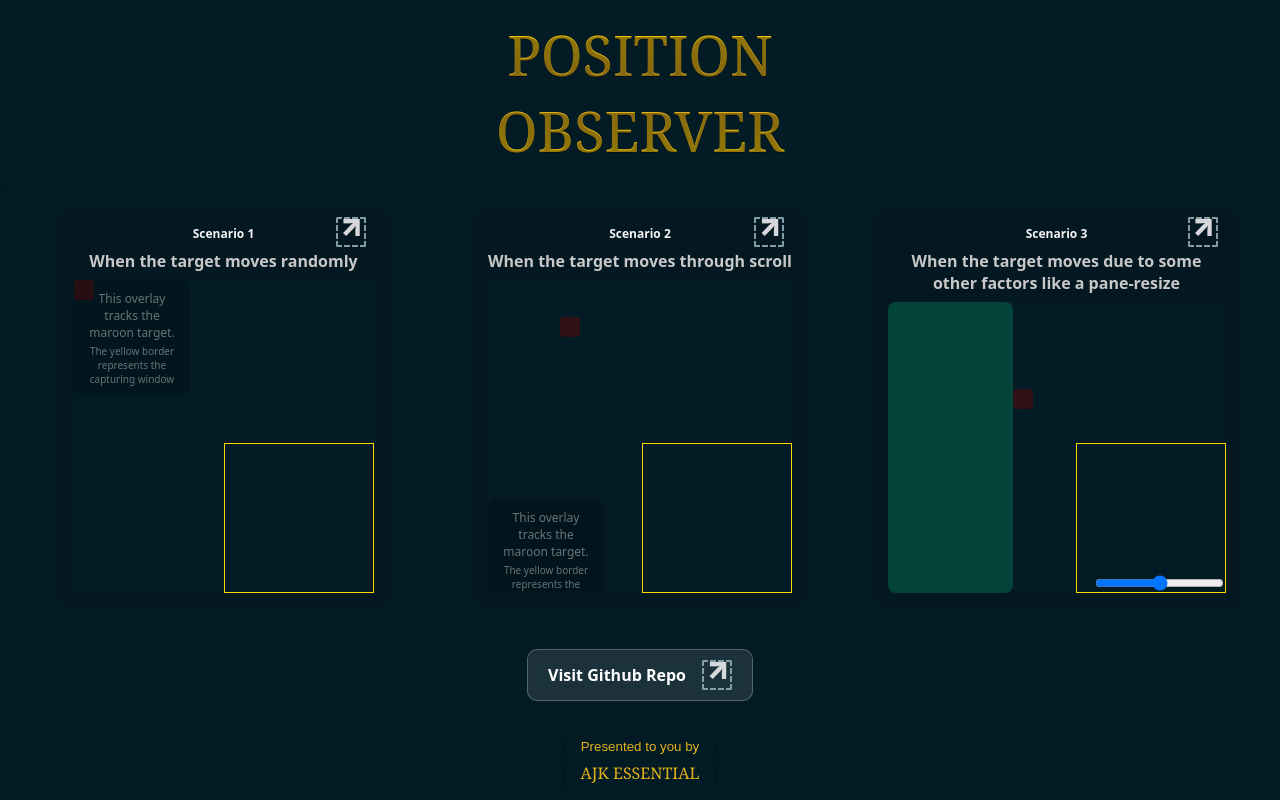
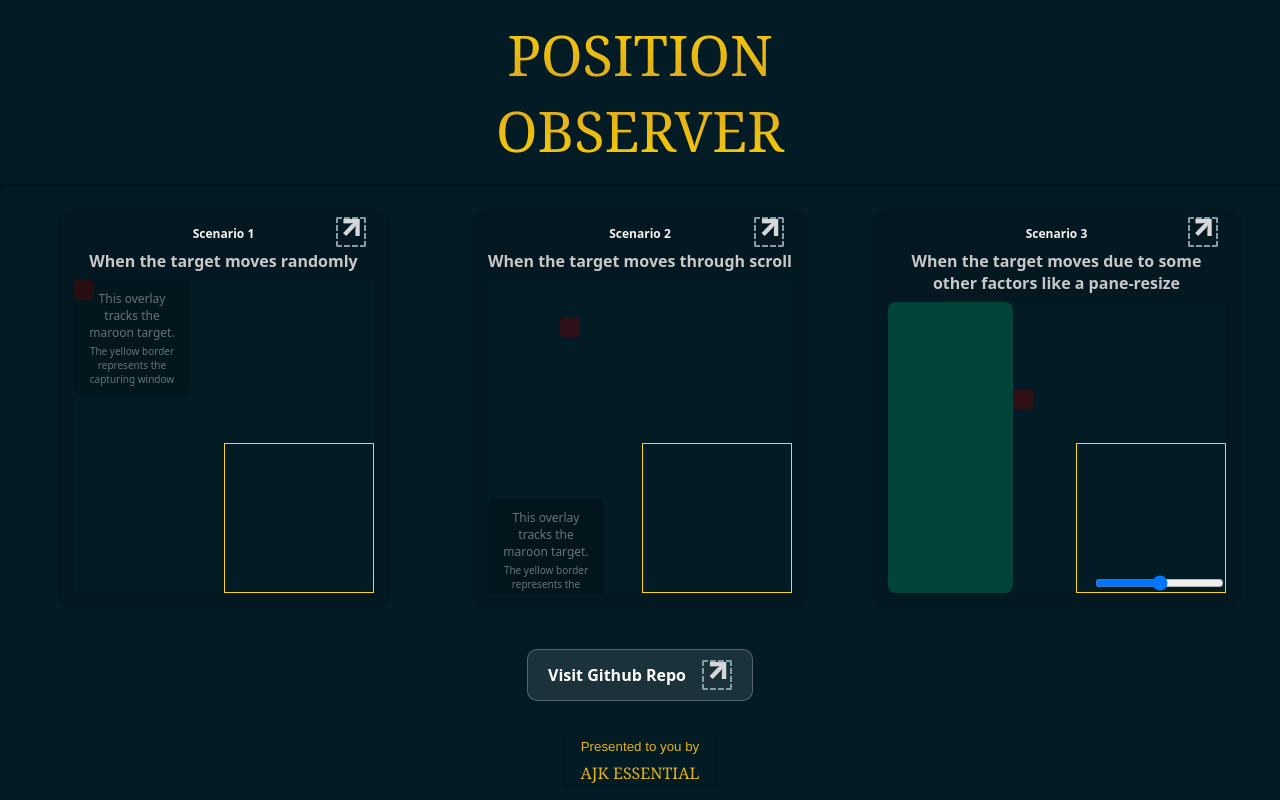
Before and after one commit to AJK-Essential/Position-Observer, a website: page docs/version-2/index.html in a window 1280 px wide. Drawn offline with Linux system fonts and the light colour scheme.

Commit message:
Update index.html: Enhance header styling with text shadow and box shadow effects

```diff
--- a/docs/version-2/index.html
+++ b/docs/version-2/index.html
@@ -42,12 +42,12 @@
         font-size: 56px;
         font-family: Georgia, "Times New Roman", Times, serif;
         text-transform: uppercase;
-        text-shadow: 0px 1px rgb(0, 0, 0, 0.4);
         letter-spacing: 0px;
         color: transparent;
         background: linear-gradient(to top, gold, goldenrod, gold);
         background-clip: text;
         font-weight: 100;
+        box-shadow: 0px 1px 2px 2px rgba(0, 0, 0, 0.1);
       }
       h1 > * {
         margin: 0;
```
